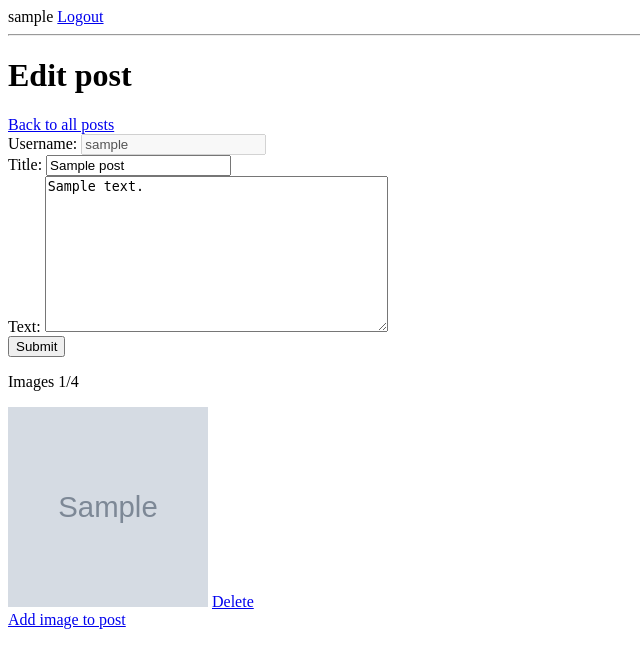
After one commit to anton-iv-al/django-lessons, a Django app: page /post/1/ in a window 1280 px wide. The commit adds this page. Shown: the top 668 px of the page, without its empty margins (0-640 px from the left). Run offline with Django 5.2, Linux system fonts and the light colour scheme; a user stored in the database is signed in; tables that the repository leaves empty hold one stand-in row (values such as "Sample post"); grey boxes marked "Sample" are stand-in pictures.

Commit message:
many images in post

```diff
--- a/demo_project/posts_app/forms/create_post_form.py
+++ b/demo_project/posts_app/forms/create_post_form.py
@@ -6,4 +6,4 @@ from ..models import Post
 class CreatePostForm(forms.ModelForm):
     class Meta:
         model = Post
-        fields = ("title", "text", "image")
+        fields = ("title", "text")
--- /dev/null
+++ b/demo_project/posts_app/forms/edit_post_form.py
@@ -0,0 +1,11 @@
+from django import forms
+
+from ..models import Post
+
+
+class EditPostForm(forms.ModelForm):
+    username = forms.CharField(disabled=True)
+
+    class Meta:
+        model = Post
+        fields = ("username", "title", "text")
--- a/demo_project/posts_app/models.py
+++ b/demo_project/posts_app/models.py
@@ -6,5 +6,9 @@ class Post(models.Model):
 
     title = models.CharField(max_length=100)
     text = models.TextField()
-    image = models.ImageField(null=True, blank=True)
     username = models.CharField(max_length=100, null=True, blank=True)
+
+
+class PostImage(models.Model):
+    post = models.ForeignKey(Post, on_delete=models.CASCADE, related_name="images")
+    image_data = models.ImageField()
--- /dev/null
+++ b/demo_project/posts_app/settings.py
@@ -0,0 +1 @@
+MAX_IMAGES_FOR_POST = 4
--- /dev/null
+++ b/demo_project/posts_app/templates/edit_post.html
@@ -0,0 +1,25 @@
+{% extends "base.html" %}
+
+{% block header %}Edit post{% endblock %}
+
+{% block content %}
+    <a href="{% url 'posts_app:all' %}">Back to all posts</a>
+    <form method="post" enctype="multipart/form-data">
+        {% csrf_token %}
+        {{ edit_post_form }}
+        <button type="submit">Submit</button>
+
+        <p>Images {{ edit_post_form.instance.images.count }}/{{ max_images }}</p>
+        <div>
+            {% for image in edit_post_form.instance.images.all %}
+                <img src="{{ image.image_data.url }}" alt="image" width="200" height="200">
+                <a href="{% url 'posts_app:image_delete' post_id=edit_post_form.instance.id image_id=image.id %}">Delete</a>
+            {% endfor %}
+        </div>
+        <div>
+            {% if edit_post_form.instance.images.count < max_images %}
+                <a href="{% url 'posts_app:image_add' post_id=edit_post_form.instance.id %}">Add image to post</a>
+            {% endif %}
+        </div>
+    </form>
+{% endblock %}
--- a/demo_project/posts_app/urls.py
+++ b/demo_project/posts_app/urls.py
@@ -1,10 +1,16 @@
 from django.urls import path
 
+from .views.delete_post_image_view import DeletePostImageView
+from .views.add_post_image_view import AddPostImageView
+from .views.edit_post_view import EditPostView
 from .views.create_post_view import CreatePostView
-from .views.post_view import PostsView
+from .views.all_posts_view import PostsView
 
 
 urlpatterns = [
     path('', PostsView.as_view(), name='all'),
     path('create/', CreatePostView.as_view(), name='create'),
+    path('<int:id>/', EditPostView.as_view(), name='edit'),
+    path('<int:post_id>/image/add', AddPostImageView.as_view(), name='image_add'),
+    path('<int:post_id>/image/<int:image_id>/delete', DeletePostImageView.as_view(), name='image_delete'),
 ]
--- /dev/null
+++ b/demo_project/posts_app/views/add_post_image_view.py
@@ -0,0 +1,39 @@
+from django.contrib.auth.mixins import LoginRequiredMixin
+from django.core.exceptions import NON_FIELD_ERRORS
+from django.http import HttpRequest
+from django.shortcuts import redirect, render
+from django.views import View
+
+from ..models import PostImage
+
+from ..forms.add_post_image_form import AddPostImageForm
+
+from posts_app import settings as app_settings
+
+
+ADD_POST_IMAGE_TEMPLATE = "add_post_image.html"
+
+
+class AddPostImageView(LoginRequiredMixin, View):
+    def get(self, request: HttpRequest, post_id: int):
+        form = AddPostImageForm()
+        context = {"add_image_form": form, "post_id": post_id}
+        return render(request, ADD_POST_IMAGE_TEMPLATE, context)
+
+    def post(self, request: HttpRequest, post_id: int):
+        images_count = PostImage.objects.filter(post_id=post_id).count()
+
+        form = AddPostImageForm(request.POST, request.FILES)
+
+        form.is_valid()
+        if images_count >= app_settings.MAX_IMAGES_FOR_POST:
+            form.add_error(NON_FIELD_ERRORS, "Image limit for this post is reached.")
+        if form.errors:
+            context = {"add_image_form": form, "post_id": post_id}
+            return render(request, ADD_POST_IMAGE_TEMPLATE, context)
+
+        post_image: PostImage = form.save(commit=False)
+        post_image.post_id = post_id  # type: ignore
+        post_image.save()
+
+        return redirect("posts_app:edit", id=post_id)
--- a/demo_project/posts_app/views/post_view.py
+++ b/demo_project/posts_app/views/all_posts_view.py
@@ -7,6 +7,6 @@ from ..models import Post
 
 class PostsView(LoginRequiredMixin, View):
     def get(self, request):
-        posts = Post.objects.order_by("-created_at").all()
+        posts = Post.objects.prefetch_related("images").order_by("-created_at").all()
         context = {"posts": posts}
-        return render(request, "posts.html", context)
+        return render(request, "all_posts.html", context)
--- a/demo_project/posts_app/views/create_post_view.py
+++ b/demo_project/posts_app/views/create_post_view.py
@@ -17,7 +17,7 @@ class CreatePostView(LoginRequiredMixin, View):
         return render(request, "create_post.html", context)
 
     def post(self, request: HttpRequest):
-        form = CreatePostForm(request.POST, request.FILES)
+        form = CreatePostForm(request.POST)
         if not form.is_valid():
             context = {"create_post_form": form}
             return render(request, "create_post.html", context)
--- /dev/null
+++ b/demo_project/posts_app/views/edit_post_view.py
@@ -0,0 +1,35 @@
+from django.contrib.auth.mixins import LoginRequiredMixin
+from django.http import HttpRequest
+from django.shortcuts import redirect, render
+from django.views import View
+
+from posts_app import settings as app_settings
+
+from ..models import Post
+
+from ..forms.edit_post_form import EditPostForm
+
+
+EDIT_POST_TEMPLATE = "edit_post.html"
+
+
+class EditPostView(LoginRequiredMixin, View):
+    def get(self, request: HttpRequest, id: int):
+        post = Post.objects.prefetch_related("images").get(id=id)
+        form = EditPostForm(instance=post)
+        context = {
+            "edit_post_form": form,
+            "max_images": app_settings.MAX_IMAGES_FOR_POST,
+        }
+        return render(request, EDIT_POST_TEMPLATE, context)
+
+    def post(self, request: HttpRequest, id: int):
+        post = Post.objects.get(id=id)
+        form = EditPostForm(request.POST, instance=post)
+        if not form.is_valid():
+            context = {"edit_post_form": form}
+            return render(request, EDIT_POST_TEMPLATE, context)
+
+        form.save()
+
+        return redirect("posts_app:all")
```
Also changed, not shown: demo_project/posts_app/admin.py (+12 -2 lines), demo_project/posts_app/forms/add_post_image_form.py (added, +9 -0 lines), demo_project/posts_app/templates/add_post_image.html (added, +12 -0 lines), demo_project/posts_app/templates/all_posts.html (renamed from demo_project/posts_app/templates/posts.html, +5 -3 lines), demo_project/posts_app/views/delete_post_image_view.py (added, +12 -0 lines), demo_project/posts_app/migrations/0004_postimage.py (added), demo_project/posts_app/migrations/0005_move_post_image_to_separate_table.py (added), demo_project/posts_app/migrations/0006_remove_post_image_alter_postimage_image_data.py (added).
